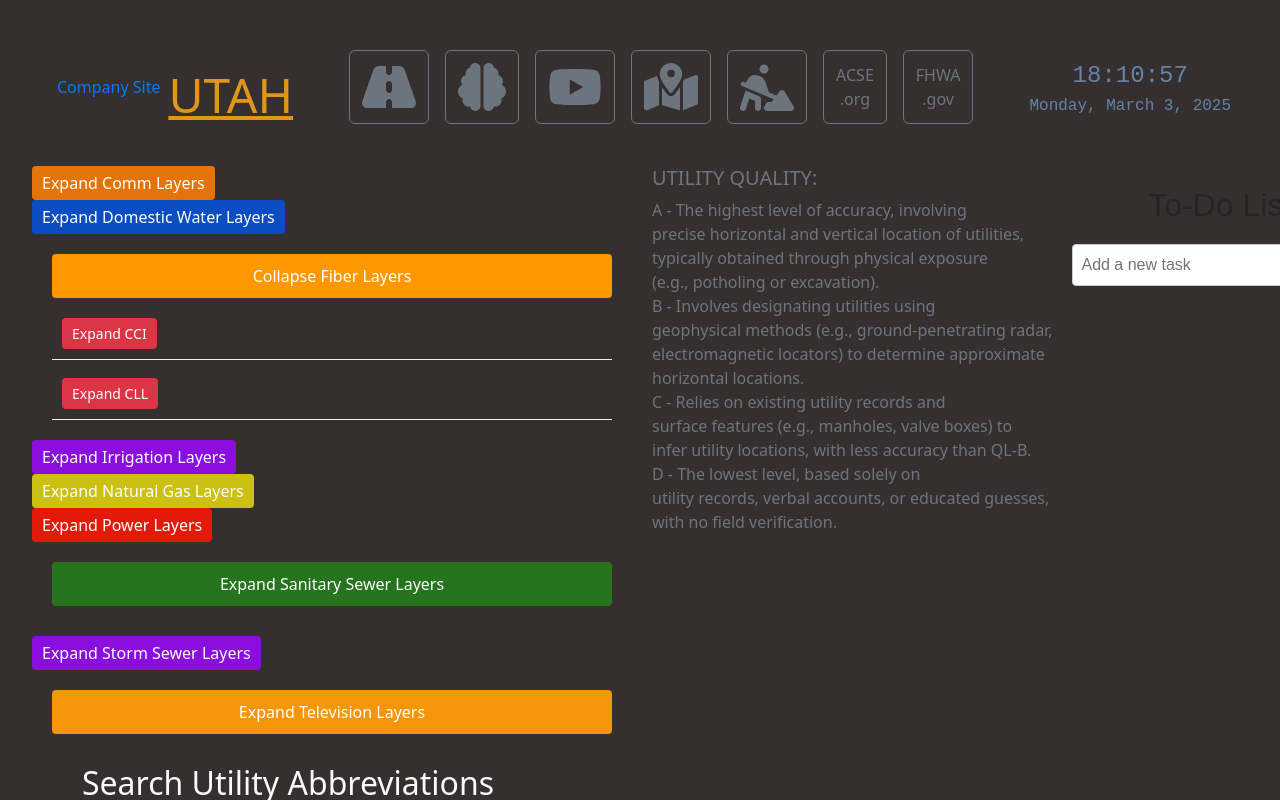
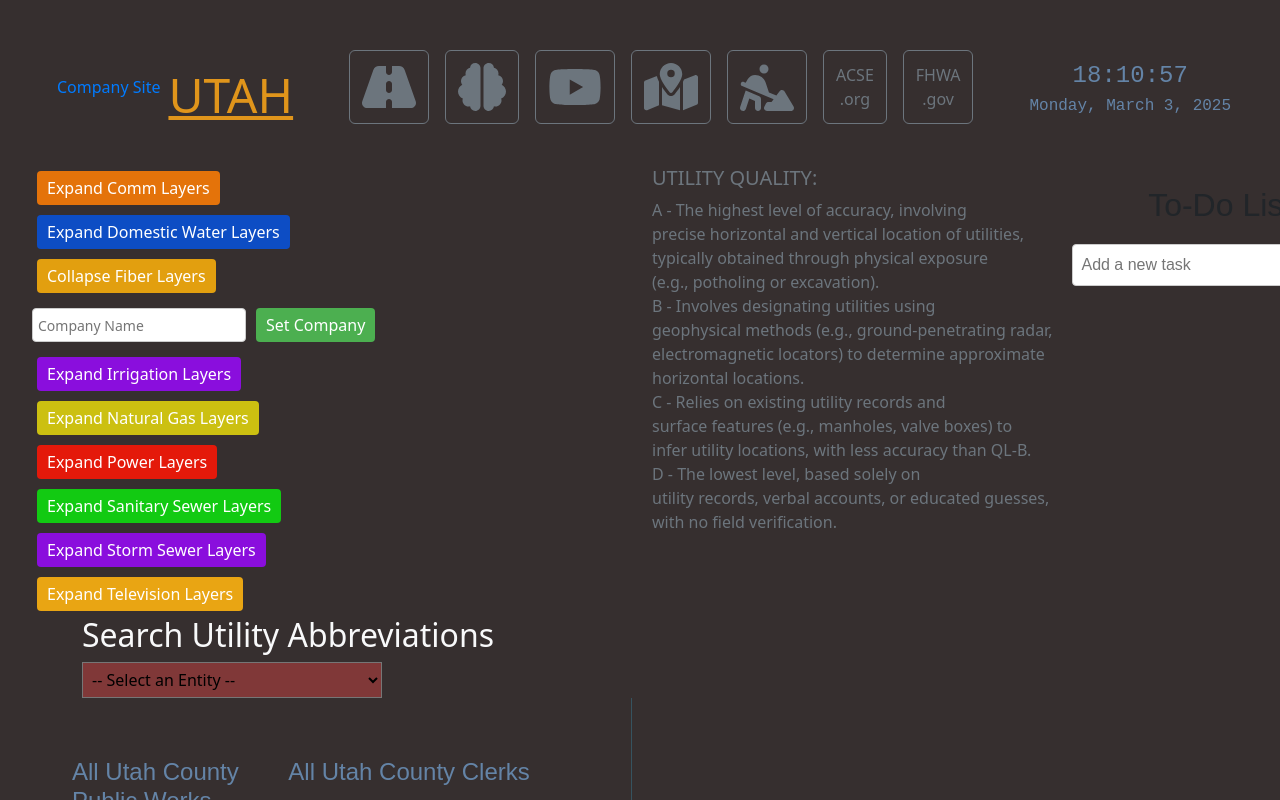
Before and after one commit to Vtencouchclimbr/Work-Site, a React (Vite) app: page / in a window 1280 px wide. Both pictures are taken after a click on the button "Expand Fiber Layers". Shown: the top 800 px of the page. Built offline with nearby package versions, Linux system fonts and the light colour scheme.

Commit message:
finish buttons

```diff
--- a/src/components/Comm.css
+++ b/src/components/Comm.css
@@ -35,6 +35,7 @@
   border: none;
   border-radius: 4px;
   cursor: pointer;
+  margin: 5px;
 }
 
 .comttl {
--- a/src/components/Domw.css
+++ b/src/components/Domw.css
@@ -35,6 +35,7 @@
   border: none;
   border-radius: 4px;
   cursor: pointer;
+  margin: 5px;
 }
 
 .wtrttl {
--- a/src/components/Fibr.css
+++ b/src/components/Fibr.css
@@ -1,67 +1,45 @@
-.fibr-container {
-    max-width: 600px;
-    margin: 20px auto;
-    padding: 0 20px;
+.company-input-form {
+  margin: 10px 0;
+  display: flex;
+  gap: 10px;
 }
 
-  .toggle-button-fibr {
-    width: 100%;
-    padding: 10px;
-    background-color: #ff9800;
+.company-input {
+  padding: 5px;
+  font-size: 14px;
+  border: 1px solid #ccc;
+  border-radius: 4px;
+}
+
+.submit-button {
+  padding: 5px 10px;
+  background-color: #4CAF50;
   color: white;
   border: none;
   border-radius: 4px;
   cursor: pointer;
-    font-size: 16px;
-    margin-bottom: 10px;
-    transition: background-color 0.2s;
 }
 
-  .toggle-button-fibr:hover {
-    background-color: #f57c00;
+.submit-button:hover {
+  background-color: #45a049;
 }
 
-  .toggle-button-fibr:active {
-    background-color: #e64a19;
+.fibr-content h3 {
+  margin: 10px 0;
 }
 
-  .fibr-list {
-    list-style: none;
-    padding: 0;
-    margin: 0;
-  }
-
-  .fibr-item {
-    display: flex;
-    align-items: center;
-    justify-content: space-between;
-    padding: 0px;
-    padding-left: 6px;
-    margin: 5px 0;
-    background-color: #da811c;
-    border-radius: 4px;
-  }
-
-  .fibr-content {
-    flex-grow: 1;
-    margin-right: 10px;
-    word-break: break-word;
-  }
-
-  .copy-button {
+.fibrbtn {
   padding: 5px 10px;
-    background-color: #007bff;
+  background-color: #e29f0f;
   color: white;
   border: none;
   border-radius: 4px;
   cursor: pointer;
-    transition: background-color 0.2s;
+  margin: 5px;
 }
 
-  .copy-button:hover {
-    background-color: #0056b3;
+.fibrttl {
+  font-size: 30px;
+  margin: 10px 0;
+  color: white;
 }
-
-  .copy-button:active {
-    background-color: #004085;
-  }
--- a/src/components/Fibr.jsx
+++ b/src/components/Fibr.jsx
@@ -1,35 +1,35 @@
 import { useState } from 'react';
-import './Fibr.css'; // Specific CSS file for this component
+import './Fibr.css';
 
 const Fibr = () => {
-  const [isExpanded, setIsExpanded] = useState(false); // State to toggle main collapse
-  const [expandedCompanies, setExpandedCompanies] = useState({}); // State to toggle company collapse
+  const [isExpanded, setIsExpanded] = useState(false);
+  const [companyAcronym, setCompanyAcronym] = useState('');
+  const [inputValue, setInputValue] = useState('');
   const [copiedIndex, setCopiedIndex] = useState(null);
 
-  const layerNames = [
-    "V-FIBR-BOX - CCI",
-    "V-FIBR-BOX - CLL",
-    "V-FIBR-OH - CCI",
-    "V-FIBR-OH - CCI - 48ct - C",
-    "V-FIBR-OH - CCI - D",
-    "V-FIBR-OH - CLL",
-    "V-FIBR-OH - CLL - D",
-    "V-FIBR-POLE - CLL",
-    "V-FIBR-UGND - CCI - 48ct - C",
-    "V-FIBR-UGND - CLL",
-    "V-FIBR-UGND - CLL - D"
+  const layerTemplates = [
+    "V-FIBR-BOX - {company}",
+    "V-FIBR-BOX - {company}",
+    "V-FIBR-OH - {company}",
+    "V-FIBR-OH - {company} - 48ct - C",
+    "V-FIBR-OH - {company} - D",
+    "V-FIBR-OH - {company}",
+    "V-FIBR-OH - {company} - D",
+    "V-FIBR-POLE - {company}",
+    "V-FIBR-UGND - {company} - 48ct - C",
+    "V-FIBR-UGND - {company}",
+    "V-FIBR-UGND - {company} - D"
   ];
 
-  // Group layer names by company (second segment)
-  const groupedLayers = layerNames.reduce((acc, layer) => {
-    const parts = layer.split(" - ");
-    const company = parts[1]; // Company is always the second segment
-    if (!acc[company]) {
-      acc[company] = [];
-    }
-    acc[company].push(layer);
-    return acc;
-  }, {});
+  // Generate layers based on company acronym
+  const generateLayers = () => {
+    if (!companyAcronym) return [];
+    return layerTemplates.map(template =>
+      template.replace('{company}', companyAcronym.toUpperCase())
+    );
+  };
+
+  const layers = generateLayers();
 
   const handleCopy = (text, index) => {
     navigator.clipboard.writeText(text)
@@ -46,49 +46,56 @@ const Fibr = () => {
     setIsExpanded(!isExpanded);
   };
 
-  const toggleCompanyExpand = (company) => {
-    setExpandedCompanies(prev => ({
-      ...prev,
-      [company]: !prev[company],
-    }));
+  const handleCompanySubmit = (e) => {
+    e.preventDefault();
+    setCompanyAcronym(inputValue);
+    setInputValue(''); // Clear input after submission
+    if (!isExpanded) setIsExpanded(true); // Auto-expand if not already expanded
   };
 
   return (
     <div className="fibr-container">
       <button
-        className="toggle-button-fibr"
+        className="fibrbtn toggle-button-fibr"
         onClick={toggleExpand}
       >
         {isExpanded ? 'Collapse Fiber Layers' : 'Expand Fiber Layers'}
       </button>
+
       {isExpanded && (
+        <div className="fibr-content">
+          <form onSubmit={handleCompanySubmit} className="company-input-form">
+            <input
+              type="text"
+              value={inputValue}
+              onChange={(e) => setInputValue(e.target.value)}
+              placeholder="Company Name"
+              className="company-input"
+            />
+            <button type="submit" className="submit-button">
+              Set Company
+            </button>
+          </form>
+
+          {companyAcronym && (
+            <div>
+              <h3 className="fibrttl">Layers for {companyAcronym}</h3>
               <ul className="fibr-list">
-          {Object.keys(groupedLayers).map(company => (
-            <li key={company} className="company-item">
-              <button
-                className="toggle-button-company"
-                onClick={() => toggleCompanyExpand(company)}
-              >
-                {expandedCompanies[company] ? `Collapse ${company}` : `Expand ${company}`}
-              </button>
-              {expandedCompanies[company] && (
-                <ul className="company-layers">
-                  {groupedLayers[company].map((item, index) => (
-                    <li key={index} className="fibr-item">
+                {layers.map((item, index) => (
+                  <li key={index} className="text-light fibr-item">
                     <span className="fibr-content">{item}</span>
                     <button
-                        onClick={() => handleCopy(item, `${company}-${index}`)}
+                      onClick={() => handleCopy(item, index)}
                       className="copy-button"
                     >
-                        {copiedIndex === `${company}-${index}` ? 'Copied!' : 'Copy'}
+                      {copiedIndex === index ? 'Copied!' : 'Copy'}
                     </button>
                   </li>
                 ))}
               </ul>
+            </div>
           )}
-            </li>
-          ))}
-        </ul>
+        </div>
       )}
     </div>
   );
--- a/src/components/Irrg.css
+++ b/src/components/Irrg.css
@@ -35,6 +35,7 @@
   border: none;
   border-radius: 4px;
   cursor: pointer;
+  margin: 5px;
 }
 
 .irrttl {
--- a/src/components/Ngas.css
+++ b/src/components/Ngas.css
@@ -35,6 +35,7 @@
   border: none;
   border-radius: 4px;
   cursor: pointer;
+  margin: 5px;
 }
 
 .gasttl {
--- a/src/components/Power.css
+++ b/src/components/Power.css
@@ -35,6 +35,7 @@
   border: none;
   border-radius: 4px;
   cursor: pointer;
+  margin: 5px;
 }
 
 .pwrttl {
--- a/src/components/Sswr.css
+++ b/src/components/Sswr.css
@@ -1,67 +1,45 @@
-.sswr-container {
-    max-width: 600px;
-    margin: 20px auto;
-    padding: 0 20px;
+.company-input-form {
+  margin: 10px 0;
+  display: flex;
+  gap: 10px;
 }
 
-  .toggle-button-sswr {
-    width: 100%;
-    padding: 10px;
-    background-color: #26751e; /* Brown for sanitary sewer theme */
+.company-input {
+  padding: 5px;
+  font-size: 14px;
+  border: 1px solid #ccc;
+  border-radius: 4px;
+}
+
+.submit-button {
+  padding: 5px 10px;
+  background-color: #4CAF50;
   color: white;
   border: none;
   border-radius: 4px;
   cursor: pointer;
-    font-size: 16px;
-    margin-bottom: 10px;
-    transition: background-color 0.2s;
 }
 
-  .toggle-button-sswr:hover {
-    background-color: #28df37;
+.submit-button:hover {
+  background-color: #45a049;
 }
 
-  .toggle-button-sswr:active {
-    background-color: #195717;
+.sswr-content h3 {
+  margin: 10px 0;
 }
 
-  .sswr-list {
-    list-style: none;
-    padding: 0;
-    margin: 0;
-  }
-
-  .sswr-item {
-    display: flex;
-    align-items: center;
-    justify-content: space-between;
-    padding: 0px;
-    padding-left: 6px;
-    margin: 5px 0;
-    background-color: #588852;
-    border-radius: 4px;
-  }
-
-  .sswr-content {
-    flex-grow: 1;
-    margin-right: 10px;
-    word-break: break-word;
-  }
-
-  .copy-button {
+.sswrbtn {
   padding: 5px 10px;
-    background-color: #007bff;
+  background-color: #12ca12;
   color: white;
   border: none;
   border-radius: 4px;
   cursor: pointer;
-    transition: background-color 0.2s;
+  margin: 5px;
 }
 
-  .copy-button:hover {
-    background-color: #0056b3;
+.sswrttl {
+  font-size: 30px;
+  margin: 10px 0;
+  color: white;
 }
-
-  .copy-button:active {
-    background-color: #004085;
-  }
--- a/src/components/Sswr.jsx
+++ b/src/components/Sswr.jsx
@@ -1,44 +1,44 @@
 import { useState } from 'react';
-import './Sswr.css'; // Specific CSS file for this component
+import './Sswr.css';
 
 const Sswr = () => {
-  const [isExpanded, setIsExpanded] = useState(false); // State to toggle main collapse
-  const [expandedCompanies, setExpandedCompanies] = useState({}); // State to toggle company collapse
+  const [isExpanded, setIsExpanded] = useState(false);
+  const [companyAcronym, setCompanyAcronym] = useState('');
+  const [inputValue, setInputValue] = useState('');
   const [copiedIndex, setCopiedIndex] = useState(null);
 
-  const layerNames = [
-    "V-SSWR-MAIN-PIPE - TSSD - 6in - PVC - C",
-    "V-SSWR-MAIN-PIPE - TSSD - 6in - PVC - D",
-    "V-SSWR-MAIN-PIPE - TSSD - 8in - PVC - C",
-    "V-SSWR-MAIN-PIPE - TSSD - 8in - PVC - D",
-    "V-SSWR-MAIN-PIPE - TSSD - 8in - RCP - C",
-    "V-SSWR-MAIN-PIPE - TSSD - 10in - PVC - C",
-    "V-SSWR-MAIN-PIPE - TSSD - 12in - PVC - C",
-    "V-SSWR-MAIN-PIPE - TSSD - 12in - PVC - D",
-    "V-SSWR-MAIN-PIPE - TSSD - 15in - PVC - C",
-    "V-SSWR-MAIN-PIPE - TSSD - 15in - PVC - D",
-    "V-SSWR-MAIN-PIPE - TSSD - 18in - PVC - C",
-    "V-SSWR-MAIN-PIPE - TSSD - 18in - RCP - C",
-    "V-SSWR-MAIN-PIPE - TSSD - 24in - PVC - C",
-    "V-SSWR-MAIN-PIPE - TSSD - 24in - RCP - C",
-    "V-SSWR-MAIN-PIPE - TSSD - ukn - RCP - D",
-    "V-SSWR-MAIN-PIPE - TSSD - ukn - ukn - D",
-    "V-SSWR-MHOL - TSSD - 36in",
-    "V-SSWR-MHOL - TSSD - 36in - D",
-    "V-SSWR-MHOL - TSSD - 48in",
-    "V-SSWR-MHOL - TSSD - 60in"
+  const layerTemplates = [
+    "V-SSWR-MAIN-PIPE - {company} - 6in - PVC - C",
+    "V-SSWR-MAIN-PIPE - {company} - 6in - PVC - D",
+    "V-SSWR-MAIN-PIPE - {company} - 8in - PVC - C",
+    "V-SSWR-MAIN-PIPE - {company} - 8in - PVC - D",
+    "V-SSWR-MAIN-PIPE - {company} - 8in - RCP - C",
+    "V-SSWR-MAIN-PIPE - {company} - 10in - PVC - C",
+    "V-SSWR-MAIN-PIPE - {company} - 12in - PVC - C",
+    "V-SSWR-MAIN-PIPE - {company} - 12in - PVC - D",
+    "V-SSWR-MAIN-PIPE - {company} - 15in - PVC - C",
+    "V-SSWR-MAIN-PIPE - {company} - 15in - PVC - D",
+    "V-SSWR-MAIN-PIPE - {company} - 18in - PVC - C",
+    "V-SSWR-MAIN-PIPE - {company} - 18in - RCP - C",
+    "V-SSWR-MAIN-PIPE - {company} - 24in - PVC - C",
+    "V-SSWR-MAIN-PIPE - {company} - 24in - RCP - C",
+    "V-SSWR-MAIN-PIPE - {company} - ukn - RCP - D",
+    "V-SSWR-MAIN-PIPE - {company} - ukn - ukn - D",
+    "V-SSWR-MHOL - {company} - 36in",
+    "V-SSWR-MHOL - {company} - 36in - D",
+    "V-SSWR-MHOL - {company} - 48in",
+    "V-SSWR-MHOL - {company} - 60in"
   ];
 
-  // Group layer names by company (second segment)
-  const groupedLayers = layerNames.reduce((acc, layer) => {
-    const parts = layer.split(" - ");
-    const company = parts[1]; // Company is always the second segment
-    if (!acc[company]) {
-      acc[company] = [];
-    }
-    acc[company].push(layer);
-    return acc;
-  }, {});
+  // Generate layers based on company acronym
+  const generateLayers = () => {
+    if (!companyAcronym) return [];
+    return layerTemplates.map(template =>
+      template.replace('{company}', companyAcronym.toUpperCase())
+    );
+  };
+
+  const layers = generateLayers();
 
   const handleCopy = (text, index) => {
     navigator.clipboard.writeText(text)
@@ -55,49 +55,56 @@ const Sswr = () => {
     setIsExpanded(!isExpanded);
   };
 
-  const toggleCompanyExpand = (company) => {
-    setExpandedCompanies(prev => ({
-      ...prev,
-      [company]: !prev[company],
-    }));
+  const handleCompanySubmit = (e) => {
+    e.preventDefault();
+    setCompanyAcronym(inputValue);
+    setInputValue(''); // Clear input after submission
+    if (!isExpanded) setIsExpanded(true); // Auto-expand if not already expanded
   };
 
   return (
     <div className="sswr-container">
       <button
-        className="toggle-button-sswr"
+        className="sswrbtn toggle-button-sswr"
         onClick={toggleExpand}
       >
         {isExpanded ? 'Collapse Sanitary Sewer Layers' : 'Expand Sanitary Sewer Layers'}
       </button>
+
       {isExpanded && (
+        <div className="sswr-content">
+          <form onSubmit={handleCompanySubmit} className="company-input-form">
+            <input
+              type="text"
+              value={inputValue}
+              onChange={(e) => setInputValue(e.target.value)}
+              placeholder="Company Name"
+              className="company-input"
+            />
+            <button type="submit" className="submit-button">
+              Set Company
+            </button>
+          </form>
+
+          {companyAcronym && (
+            <div>
+              <h3 className="sswrttl">Layers for {companyAcronym}</h3>
               <ul className="sswr-list">
-          {Object.keys(groupedLayers).map(company => (
-            <li key={company} className="company-item">
-              <button
-                className="toggle-button-company"
-                onClick={() => toggleCompanyExpand(company)}
-              >
-                {expandedCompanies[company] ? `Collapse ${company}` : `Expand ${company}`}
-              </button>
-              {expandedCompanies[company] && (
-                <ul className="company-layers">
-                  {groupedLayers[company].map((item, index) => (
-                    <li key={index} className="sswr-item">
+                {layers.map((item, index) => (
+                  <li key={index} className="text-light sswr-item">
                     <span className="sswr-content">{item}</span>
                     <button
-                        onClick={() => handleCopy(item, `${company}-${index}`)}
+                      onClick={() => handleCopy(item, index)}
                       className="copy-button"
                     >
-                        {copiedIndex === `${company}-${index}` ? 'Copied!' : 'Copy'}
+                      {copiedIndex === index ? 'Copied!' : 'Copy'}
                     </button>
                   </li>
                 ))}
               </ul>
+            </div>
           )}
-            </li>
-          ))}
-        </ul>
+        </div>
       )}
     </div>
   );
--- a/src/components/Strm.css
+++ b/src/components/Strm.css
@@ -35,6 +35,7 @@
   border: none;
   border-radius: 4px;
   cursor: pointer;
+  margin: 5px;
 }
 
 .stmttl {
--- a/src/components/Tvis.css
+++ b/src/components/Tvis.css
@@ -1,67 +1,45 @@
-.tvis-container {
-    max-width: 600px;
-    margin: 20px auto;
-    padding: 0 20px;
+.company-input-form {
+  margin: 10px 0;
+  display: flex;
+  gap: 10px;
 }
 
-  .toggle-button-tvis {
-    width: 100%;
-    padding: 10px;
-    background-color: #f3960a; /* Pink for television theme */
+.company-input {
+  padding: 5px;
+  font-size: 14px;
+  border: 1px solid #ccc;
+  border-radius: 4px;
+}
+
+.submit-button {
+  padding: 5px 10px;
+  background-color: #4CAF50;
   color: white;
   border: none;
   border-radius: 4px;
   cursor: pointer;
-    font-size: 16px;
-    margin-bottom: 10px;
-    transition: background-color 0.2s;
 }
 
-  .toggle-button-tvis:hover {
-    background-color: #f39f20;
+.submit-button:hover {
+  background-color: #45a049;
 }
 
-  .toggle-button-tvis:active {
-    background-color: #f3a838;
+.tvis-content h3 {
+  margin: 10px 0;
 }
 
-  .tvis-list {
-    list-style: none;
-    padding: 0;
-    margin: 0;
-  }
-
-  .tvis-item {
-    display: flex;
-    align-items: center;
-    justify-content: space-between;
-    padding: 0px;
-    padding-left: 6px;
-    margin: 5px 0;
-    background-color: #f3a229;
-    border-radius: 4px;
-  }
-
-  .tvis-content {
-    flex-grow: 1;
-    margin-right: 10px;
-    word-break: break-word;
-  }
-
-  .copy-button {
+.tvisbtn {
   padding: 5px 10px;
-    background-color: #007bff;
+  background-color: #e9a513;
   color: white;
   border: none;
   border-radius: 4px;
   cursor: pointer;
-    transition: background-color 0.2s;
+  margin: 5px;
 }
 
-  .copy-button:hover {
-    background-color: #0056b3;
+.tvisttl {
+  font-size: 30px;
+  margin: 10px 0;
+  color: white;
 }
-
-  .copy-button:active {
-    background-color: #004085;
-  }
--- a/src/components/Tvis.jsx
+++ b/src/components/Tvis.jsx
@@ -1,30 +1,30 @@
 import { useState } from 'react';
-import './Tvis.css'; // Specific CSS file for this component
+import './Tvis.css';
 
 const Tvis = () => {
-  const [isExpanded, setIsExpanded] = useState(false); // State to toggle main collapse
-  const [expandedCompanies, setExpandedCompanies] = useState({}); // State to toggle company collapse
+  const [isExpanded, setIsExpanded] = useState(false);
+  const [companyAcronym, setCompanyAcronym] = useState('');
+  const [inputValue, setInputValue] = useState('');
   const [copiedIndex, setCopiedIndex] = useState(null);
 
-  const layerNames = [
-    "V-TVIS-BOX - COM - B",
-    "V-TVIS-BOX - COM - D",
-    "V-TVIS-OH - COM - B",
-    "V-TVIS-OH - COM - D",
-    "V-TVIS-UGND - COM - B",
-    "V-TVIS-UGND - COM - D"
+  const layerTemplates = [
+    "V-TVIS-BOX - {company} - B",
+    "V-TVIS-BOX - {company} - D",
+    "V-TVIS-OH - {company} - B",
+    "V-TVIS-OH - {company} - D",
+    "V-TVIS-UGND - {company} - B",
+    "V-TVIS-UGND - {company} - D"
   ];
 
-  // Group layer names by company (second segment)
-  const groupedLayers = layerNames.reduce((acc, layer) => {
-    const parts = layer.split(" - ");
-    const company = parts[1]; // Company is always the second segment
-    if (!acc[company]) {
-      acc[company] = [];
-    }
-    acc[company].push(layer);
-    return acc;
-  }, {});
+  // Generate layers based on company acronym
+  const generateLayers = () => {
+    if (!companyAcronym) return [];
+    return layerTemplates.map(template =>
+      template.replace('{company}', companyAcronym.toUpperCase())
+    );
+  };
+
+  const layers = generateLayers();
 
   const handleCopy = (text, index) => {
     navigator.clipboard.writeText(text)
@@ -41,49 +41,56 @@ const Tvis = () => {
     setIsExpanded(!isExpanded);
   };
 
-  const toggleCompanyExpand = (company) => {
-    setExpandedCompanies(prev => ({
-      ...prev,
-      [company]: !prev[company],
-    }));
+  const handleCompanySubmit = (e) => {
+    e.preventDefault();
+    setCompanyAcronym(inputValue);
+    setInputValue(''); // Clear input after submission
+    if (!isExpanded) setIsExpanded(true); // Auto-expand if not already expanded
   };
 
   return (
     <div className="tvis-container">
       <button
-        className="toggle-button-tvis"
+        className="tvisbtn toggle-button-tvis"
         onClick={toggleExpand}
       >
         {isExpanded ? 'Collapse Television Layers' : 'Expand Television Layers'}
       </button>
+
       {isExpanded && (
+        <div className="tvis-content">
+          <form onSubmit={handleCompanySubmit} className="company-input-form">
+            <input
+              type="text"
+              value={inputValue}
+              onChange={(e) => setInputValue(e.target.value)}
+              placeholder="Company Name"
+              className="company-input"
+            />
+            <button type="submit" className="submit-button">
+              Set Company
+            </button>
+          </form>
+
+          {companyAcronym && (
+            <div>
+              <h3 className="tvisttl">Layers for {companyAcronym}</h3>
               <ul className="tvis-list">
-          {Object.keys(groupedLayers).map(company => (
-            <li key={company} className="company-item">
-              <button
-                className="toggle-button-company"
-                onClick={() => toggleCompanyExpand(company)}
-              >
-                {expandedCompanies[company] ? `Collapse ${company}` : `Expand ${company}`}
-              </button>
-              {expandedCompanies[company] && (
-                <ul className="company-layers">
-                  {groupedLayers[company].map((item, index) => (
-                    <li key={index} className="tvis-item">
+                {layers.map((item, index) => (
+                  <li key={index} className="text-light tvis-item">
                     <span className="tvis-content">{item}</span>
                     <button
-                        onClick={() => handleCopy(item, `${company}-${index}`)}
+                      onClick={() => handleCopy(item, index)}
                       className="copy-button"
                     >
-                        {copiedIndex === `${company}-${index}` ? 'Copied!' : 'Copy'}
+                      {copiedIndex === index ? 'Copied!' : 'Copy'}
                     </button>
                   </li>
                 ))}
               </ul>
+            </div>
           )}
-            </li>
-          ))}
-        </ul>
+        </div>
       )}
     </div>
   );
```
Lines whose indentation alone changed are shown as unchanged.
